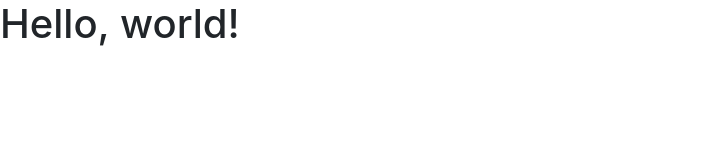
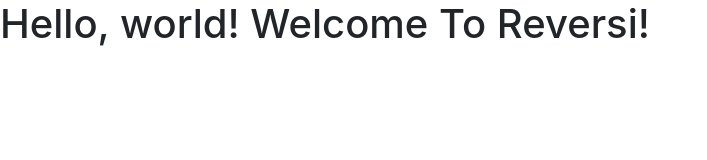
Before and after one commit to yennyboi89/reversi, a website: page public/index.html in a window 1280 px wide. Shown: the whole page, without its empty margins (0-707 px from the left). Drawn offline with nearby package versions, Linux system fonts and the light colour scheme.

Commit message:
New title

```diff
--- a/public/index.html
+++ b/public/index.html
@@ -11,7 +11,7 @@
     <title>Welcome to Reversi!</title>
   </head>
   <body>
-    <h1>Hello, world!</h1>
+    <h1>Hello, world! Welcome To Reversi!</h1>
 
     <!-- Optional JavaScript -->
     <!-- jQuery first, then Popper.js, then Bootstrap JS -->
```
